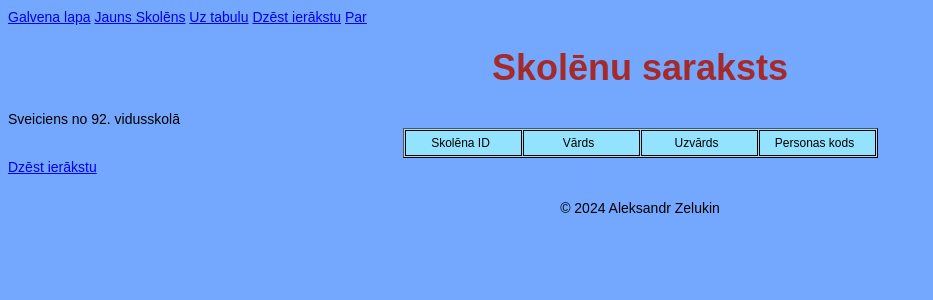
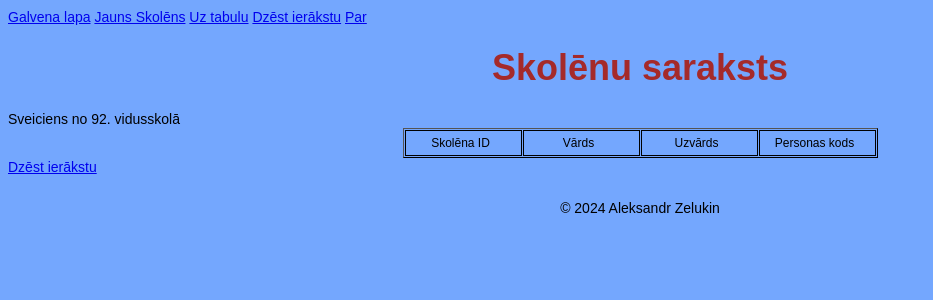
Before and after one commit to AleksandrZelukin/11bflaskparaugs, a Flask app: page /dati in a window 1280 px wide. Shown: the top 300 px of the page, without its empty margins (0-933 px from the left). Run offline with Flask 3, Linux system fonts and the light colour scheme; data that the repository does not hold is empty.

Commit message:
Update css

```diff
--- a/static/css/style.css
+++ b/static/css/style.css
@@ -43,7 +43,7 @@ table {
         border: 1px outset black;
         border-spacing: 1px;
       font-size: 12px;
-      background:#94e3fe ;
+      background:#74a7fe ;
       }
 
 
--- a/templates/par.html
+++ b/templates/par.html
@@ -6,5 +6,4 @@ Par
 {{ super() }}
 <p>Rīgas 92.vidusskola</p>
 
-<iframe src="https://www.google.com/maps/embed?pb=!1m14!1m12!1m3!1d2588.214430522067!2d24.214745874837398!3d56.941601113396814!2m3!1f0!2f0!3f0!3m2!1i1024!2i768!4f13.1!5e0!3m2!1sen!2slv!4v1706268738161!5m2!1sen!2slv" width="600" height="450" style="border:0;" allowfullscreen="" loading="lazy" referrerpolicy="no-referrer-when-downgrade"></iframe>
 {% endblock %}
```
